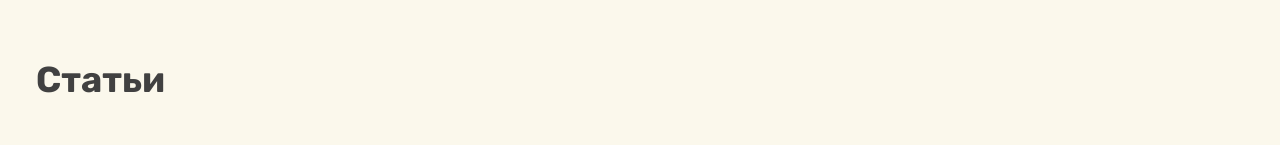
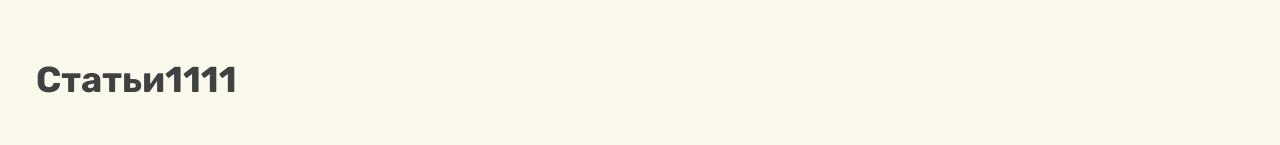
Before and after one commit to tienbot/SaintCode-Articles, a plain HTML site: page index.html in a window 1280 px wide. Shown: the top 145 px of the page. Drawn offline with Linux system fonts and the light colour scheme.

```diff
--- a/index.html
+++ b/index.html
@@ -12,7 +12,7 @@
 <body>
     <section class="articles">
         <div class="container">
-            <h1 class="section_title">Статьи</h1>
+            <h1 class="section_title">Статьи1111</h1>
             <div class="cards">
                 <div class="card">
                     <div class="card_img">
```
